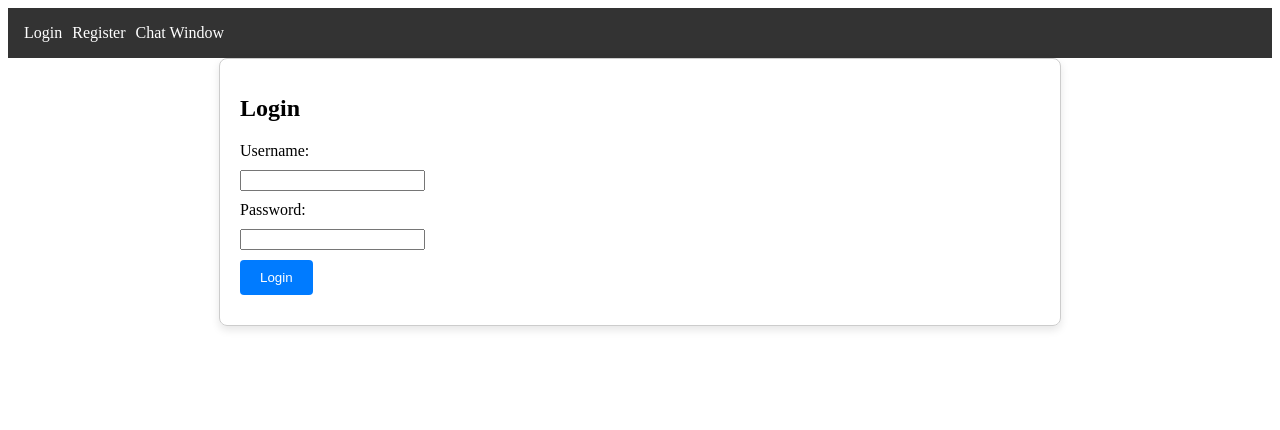
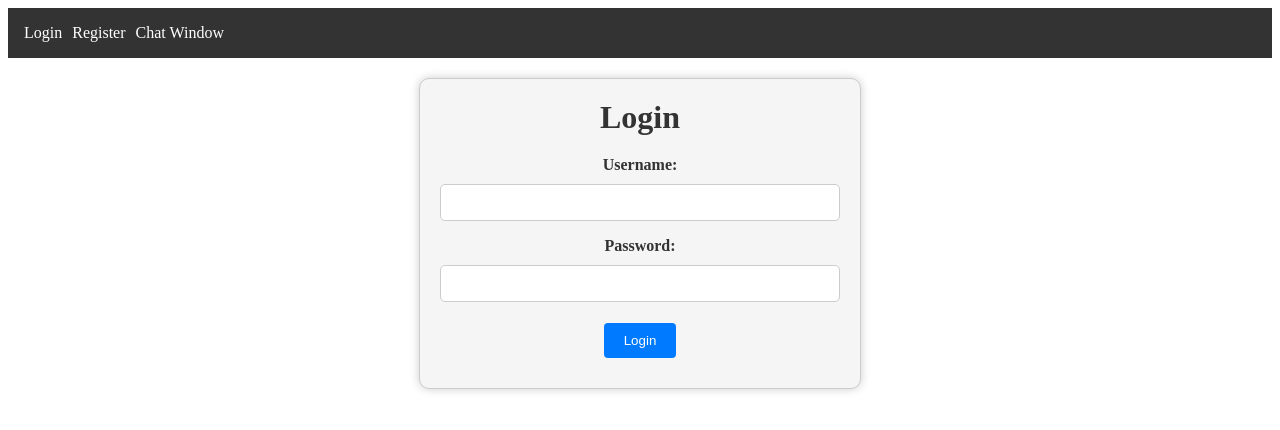
Before and after one commit to ChristiaanSmall/3813ICT-3235_Assignment1, an Angular app in the folder 3813ICT-Chat/: page /login in a window 1280 px wide. Shown: the top 430 px of the page. Built offline with nearby package versions, Linux system fonts and the light colour scheme.

Commit message:
UI done for login and register

```diff
--- a/3813ICT-Chat/src/app/login/login.component.css
+++ b/3813ICT-Chat/src/app/login/login.component.css
@@ -0,0 +1,52 @@
+/* CSS for registration and login forms */
+.container {
+    background-color: #f5f5f5;
+    padding: 20px;
+    border-radius: 10px;
+    box-shadow: 0 0 10px rgba(0, 0, 0, 0.2);
+    text-align: center;
+    max-width: 400px; /* Adjust the maximum width as needed */
+    margin: 0 auto; /* Center the container horizontally */
+    margin-top: 20px; /* Add some top margin for separation */
+  }
+
+  h1 {
+    color: #333;
+    font-size: 2rem;
+    margin: 0 0 20px; /* Adjust margin for spacing */
+  }
+
+  label {
+    display: block;
+    font-weight: bold;
+    margin-top: 1rem;
+    color: #333; /* Darken label text */
+  }
+
+  input[type="text"],
+  input[type="password"],
+  input[type="email"] {
+    width: 100%;
+    padding: 10px;
+    margin: 5px 0; /* Adjust margin for spacing */
+    border: 1px solid #ccc;
+    border-radius: 5px;
+    box-sizing: border-box; /* Ensure padding and border don't affect width */
+  }
+
+  button[type="submit"] {
+    display: inline-block;
+    padding: 10px 20px;
+    background-color: #007bff;
+    color: #fff;
+    border: none;
+    border-radius: 4px;
+    cursor: pointer;
+    margin-top: 1rem;
+  }
+
+  /* Style for the active link */
+  nav ul li a.router-link-active {
+    color: #333;
+    text-decoration: underline;
+  }
--- a/3813ICT-Chat/src/app/register/register.component.css
+++ b/3813ICT-Chat/src/app/register/register.component.css
@@ -0,0 +1,52 @@
+/* CSS for registration and login forms */
+.container {
+    background-color: #f5f5f5;
+    padding: 20px;
+    border-radius: 10px;
+    box-shadow: 0 0 10px rgba(0, 0, 0, 0.2);
+    text-align: center;
+    max-width: 400px; /* Adjust the maximum width as needed */
+    margin: 0 auto; /* Center the container horizontally */
+    margin-top: 20px; /* Add some top margin for separation */
+  }
+
+  h1 {
+    color: #333;
+    font-size: 2rem;
+    margin: 0 0 20px; /* Adjust margin for spacing */
+  }
+
+  label {
+    display: block;
+    font-weight: bold;
+    margin-top: 1rem;
+    color: #333; /* Darken label text */
+  }
+
+  input[type="text"],
+  input[type="password"],
+  input[type="email"] {
+    width: 100%;
+    padding: 10px;
+    margin: 5px 0; /* Adjust margin for spacing */
+    border: 1px solid #ccc;
+    border-radius: 5px;
+    box-sizing: border-box; /* Ensure padding and border don't affect width */
+  }
+
+  button[type="submit"] {
+    display: inline-block;
+    padding: 10px 20px;
+    background-color: #007bff;
+    color: #fff;
+    border: none;
+    border-radius: 4px;
+    cursor: pointer;
+    margin-top: 1rem;
+  }
+
+  /* Style for the active link */
+  nav ul li a.router-link-active {
+    color: #333;
+    text-decoration: underline;
+  }
```
Also changed, not shown: 3813ICT-Chat/server.js (+9 -5 lines), 3813ICT-Chat/src/app/register/register.component.html (indentation only).
